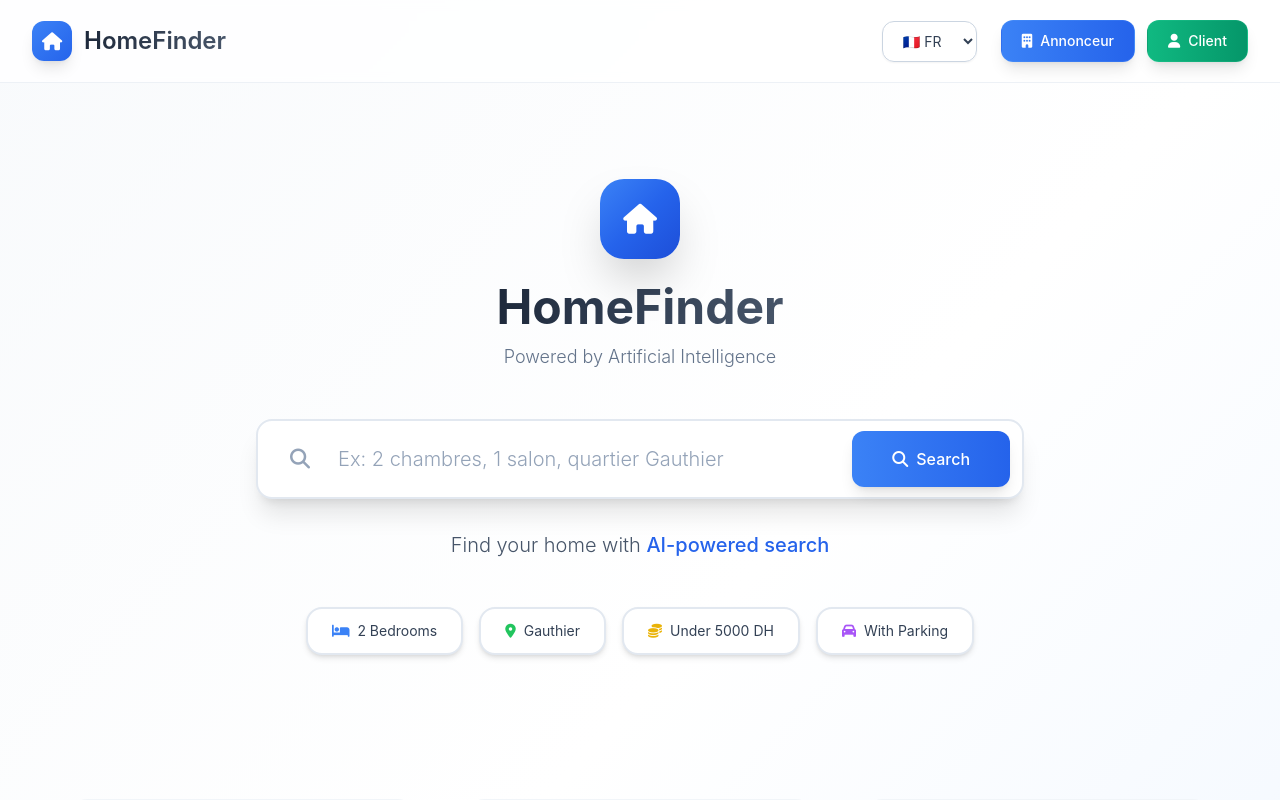
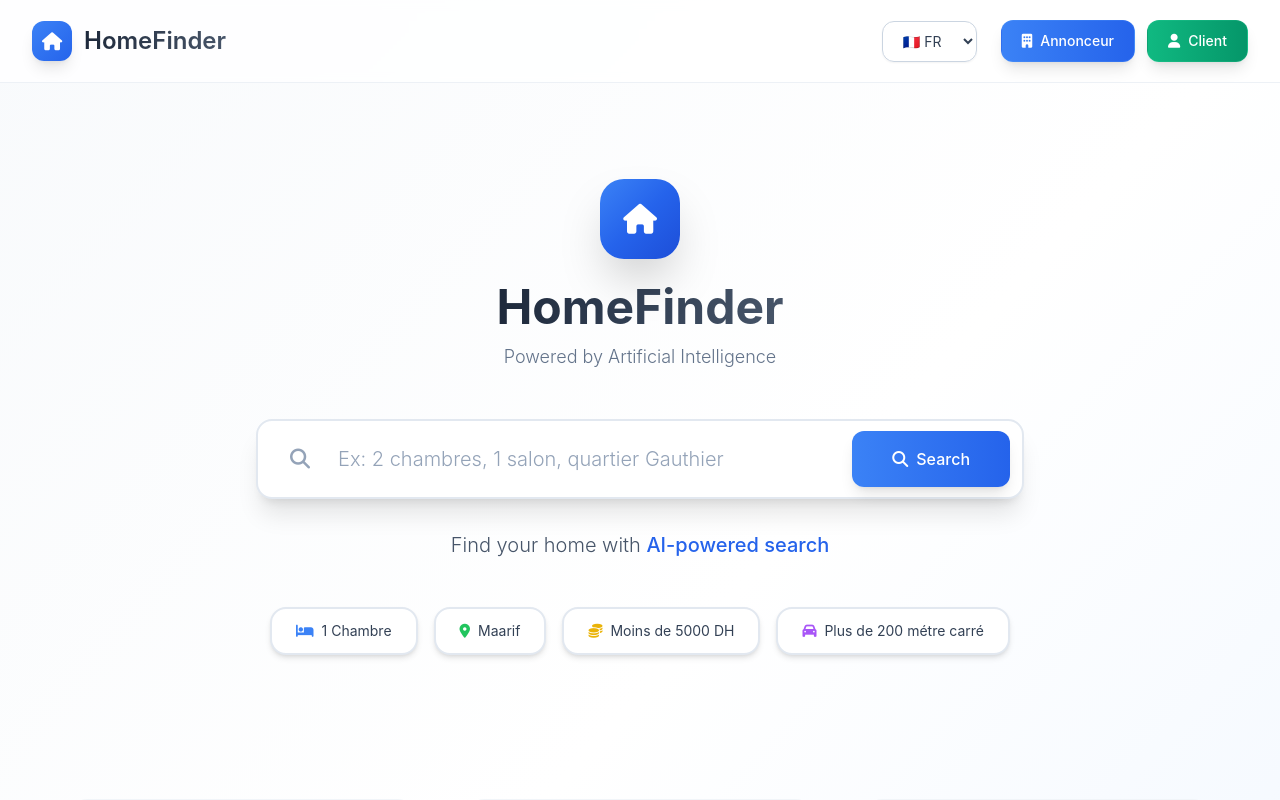
Before and after one commit to adamcode131/homefinderfront, a React (Create React App) app: page / in a window 1280 px wide. Shown: the top 800 px of the page. Built offline with nearby package versions, Linux system fonts and the light colour scheme.

Commit message:
Home Search Better

```diff
--- a/src/Home.jsx
+++ b/src/Home.jsx
@@ -6,20 +6,22 @@ export default function Home() {
   const [query,setQuery] = useState('');
   const [propertyIds, setPropertyIds] = useState([]);
   const [isSearching, setIsSearching] = useState(false);
+  const [filter,setFilter] = useState('');
 
   const navigate = useNavigate();
 
 
-  const handleSearch = (e) => {
-    e.preventDefault();
+  const handleSearch = (param) => {
+    // e.preventDefault();
+    const search  = query || param;
 
-    if (!query.trim()) return;
+    if (!search?.trim()) return;
 
     // Show loading immediately
     setIsSearching(true);
     navigate('/loading', {
       state: {
-        searchQuery: query,
+        searchQuery: search,
         timestamp: Date.now() // Prevent caching
       }
     });
@@ -32,7 +34,7 @@ export default function Home() {
       },
       method: 'POST',
       body: JSON.stringify({
-        chatInput: query,
+        chatInput: search,
         token: localStorage.getItem('token')
       })
     })
@@ -44,7 +46,7 @@ export default function Home() {
         navigate('/result', {
           state: {
             propertyIds: ids,
-            searchQuery: query ,
+            searchQuery: search ,
 
           }
         });
@@ -153,17 +155,17 @@ export default function Home() {
           </p>
           {/* Quick Suggestions */}
           <div className="flex flex-wrap justify-center gap-4 mb-16">
-            <button className="suggestion-pulse bg-white hover:bg-blue-50 text-slate-700 hover:text-blue-700 px-6 py-3 rounded-2xl text-sm border-2 border-slate-200 hover:border-blue-300 transition-all duration-200 shadow-md hover:shadow-lg">
-              <i className="fa-solid fa-bed mr-2 text-blue-500"></i>2 Bedrooms
+            <button onClick={()=>{handleSearch("1 Chambre") }} className="suggestion-pulse bg-white hover:bg-blue-50 text-slate-700 hover:text-blue-700 px-6 py-3 rounded-2xl text-sm border-2 border-slate-200 hover:border-blue-300 transition-all duration-200 shadow-md hover:shadow-lg">
+              <i className="fa-solid fa-bed mr-2 text-blue-500"></i>1 Chambre
             </button>
-            <button className="suggestion-pulse bg-white hover:bg-green-50 text-slate-700 hover:text-green-700 px-6 py-3 rounded-2xl text-sm border-2 border-slate-200 hover:border-green-300 transition-all duration-200 shadow-md hover:shadow-lg">
-              <i className="fa-solid fa-location-dot mr-2 text-green-500"></i>Gauthier
+            <button onClick={()=>{handleSearch("Maarif")}} className="suggestion-pulse bg-white hover:bg-green-50 text-slate-700 hover:text-green-700 px-6 py-3 rounded-2xl text-sm border-2 border-slate-200 hover:border-green-300 transition-all duration-200 shadow-md hover:shadow-lg">
+              <i className="fa-solid fa-location-dot mr-2 text-green-500"></i>Maarif
             </button>
-            <button className="suggestion-pulse bg-white hover:bg-yellow-50 text-slate-700 hover:text-yellow-700 px-6 py-3 rounded-2xl text-sm border-2 border-slate-200 hover:border-yellow-300 transition-all duration-200 shadow-md hover:shadow-lg">
-              <i className="fa-solid fa-coins mr-2 text-yellow-500"></i>Under 5000 DH
+            <button onClick={()=>{handleSearch("moins de 5000dh")}} className="suggestion-pulse bg-white hover:bg-yellow-50 text-slate-700 hover:text-yellow-700 px-6 py-3 rounded-2xl text-sm border-2 border-slate-200 hover:border-yellow-300 transition-all duration-200 shadow-md hover:shadow-lg">
+              <i className="fa-solid fa-coins mr-2 text-yellow-500"></i>Moins de 5000 DH
             </button>
-            <button className="suggestion-pulse bg-white hover:bg-purple-50 text-slate-700 hover:text-purple-700 px-6 py-3 rounded-2xl text-sm border-2 border-slate-200 hover:border-purple-300 transition-all duration-200 shadow-md hover:shadow-lg">
-              <i className="fa-solid fa-car mr-2 text-purple-500"></i>With Parking
+            <button onClick={()=>{handleSearch("plus de 200metre")}} className="suggestion-pulse bg-white hover:bg-purple-50 text-slate-700 hover:text-purple-700 px-6 py-3 rounded-2xl text-sm border-2 border-slate-200 hover:border-purple-300 transition-all duration-200 shadow-md hover:shadow-lg">
+              <i className="fa-solid fa-car mr-2 text-purple-500"></i>Plus de 200 métre carré
             </button>
           </div>
         </div>
```
